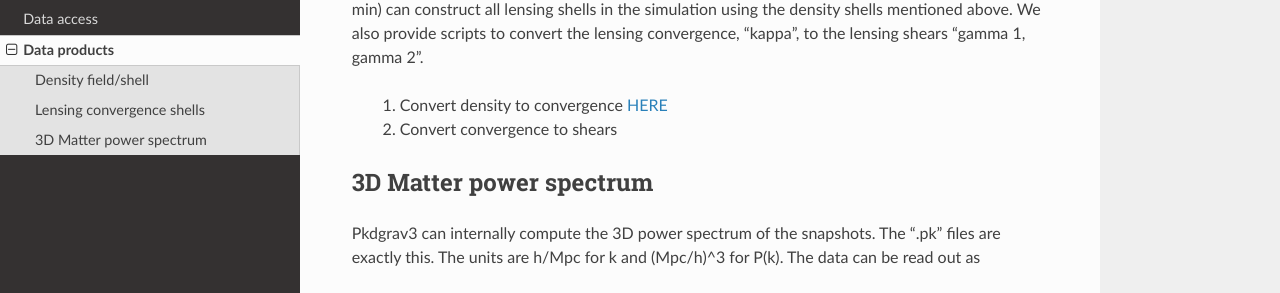
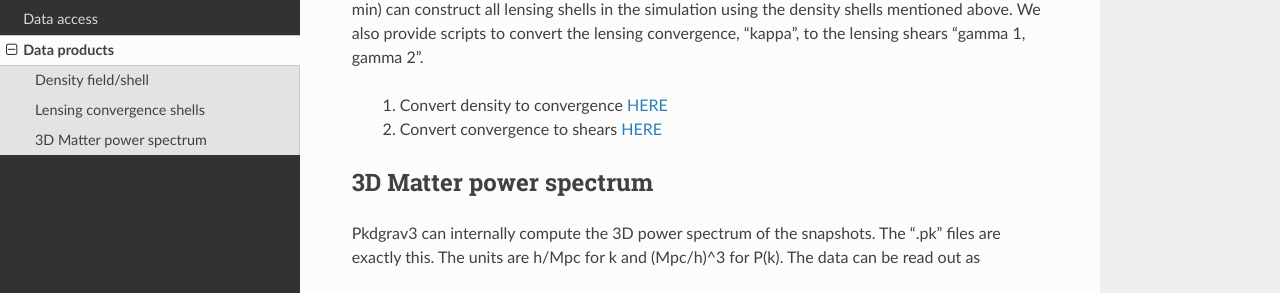
Before and after one commit to DhayaaAnbajagane/Ulagam-simulations, a Sphinx documentation site: the page built from docs/source/data_products.rst, in a window 1280 px wide and 900 px high, scrolled down 701 px. Shown: the part 158-451 px from the top of the window. Built offline with Sphinx 7.4.7 and the Read the Docs theme 2.0.0, drawn with Linux system fonts in a browser that asks for light colours.

Commit message:
Update data_products.rst

```diff
--- a/docs/source/data_products.rst
+++ b/docs/source/data_products.rst
@@ -38,7 +38,7 @@ Lensing convergence shells
 Instead of providing the raw lensing shells (which cannot be losslessly compressed due to their continuous nature and thus have large storage footprints) we provide scripts that can quickly (<5 min) can construct all lensing shells in the simulation using the density shells mentioned above. We also provide scripts to convert the lensing convergence, "kappa", to the lensing shears "gamma 1, gamma 2".
 
     1. Convert density to convergence `HERE <https://github.com/DhayaaAnbajagane/Ulagam-simulations/blob/68f29a37de7d650a0dda8c0b4d624331cdb89239/scripts/kappa.py>`__
-    2. Convert convergence to shears
+    2. Convert convergence to shears `HERE <https://github.com/DhayaaAnbajagane/Ulagam-simulations/blob/e68aa1bc3569d4660db0948cd08f7fe888c902ca/scripts/kappa2shear.py>`__
 
 
 =============
```
